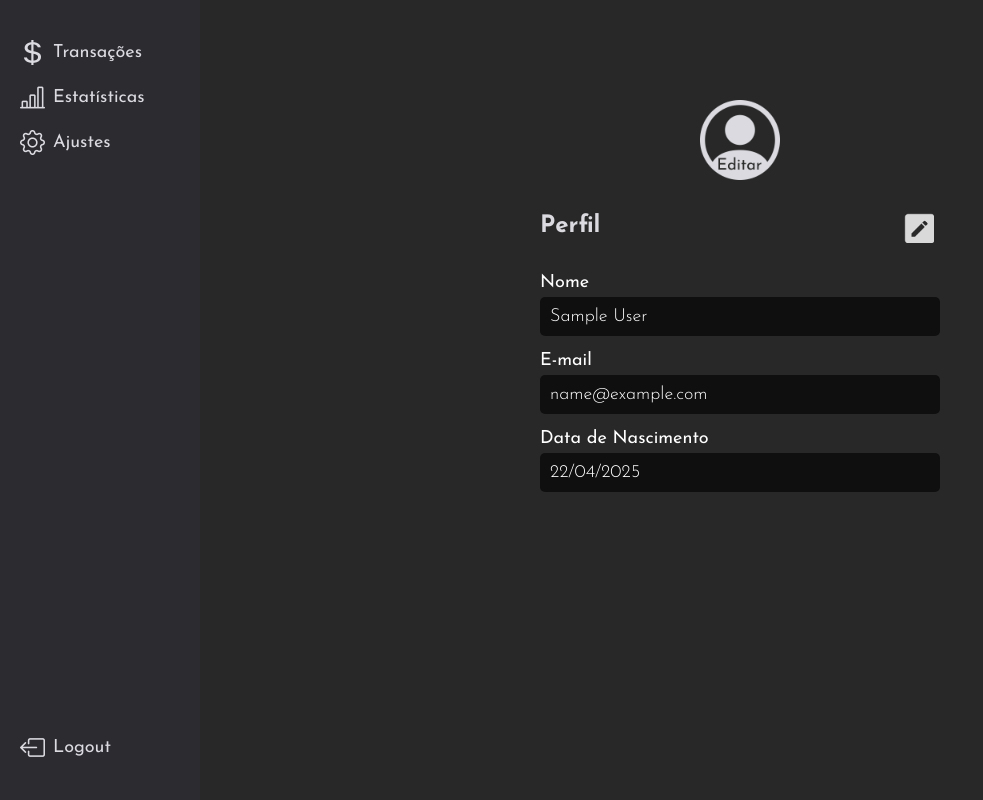
After one commit to Projeto-S204/moneywise, a Flask app: page /transactions/profile in a window 1280 px wide. The commit adds this page. Shown: the whole page, without its empty margins (0-983 px from the left). Run offline with Flask 3, Linux system fonts and the light colour scheme; the visitor is signed in with stand-in values (Sample User, id 1).

Commit message:
adicionando a tela de perfil e de editar perfil

```diff
--- a/app.py
+++ b/app.py
@@ -1,8 +1,9 @@
 from app import create_app
-from config import Config
-
+from config import Config,db
 
 app = create_app()
 
 if __name__ == "__main__":
+    with app.app_context():
+        db.create_all()
     app.run(debug=True, port=Config.find_available_port())
--- a/app/__init__.py
+++ b/app/__init__.py
@@ -18,4 +18,6 @@ def create_app():
     migrate.init_app(app, db)
     mail.init_app(app)
 
+    from app.users_authentication.models import User  # <-- Importa aqui!
+
     return app
--- a/app/transactions/routes.py
+++ b/app/transactions/routes.py
@@ -36,6 +36,10 @@ def transactions_page():
     transactions_filters=transactions_filters,
     category_colors=category_colors)
 
+@transactions.route('/profile', methods=['GET'])
+@login_required
+def profile_page():
+    return render_template('profile.html', user=current_user)
 
 @transactions.route('/create', methods=['GET', 'POST'])
 @login_required
--- /dev/null
+++ b/app/transactions/static/css/profile.css
@@ -0,0 +1,203 @@
+* {
+  font-family: "Josefin Sans", sans-serif;
+  box-sizing: border-box;
+}
+
+html,
+body {
+  margin: 0;
+  padding: 0;
+  height: 100%;
+}
+
+body {
+  background-color: #272827;
+  display: flex;
+  height: 100vh;
+}
+
+.container {
+  display: flex;
+  width: 100%;
+}
+
+.sidebar {
+  background-color: #2b2b30;
+  width: 200px;
+  padding: 20px;
+  position: fixed;
+  height: 100vh;
+  display: flex;
+  flex-direction: column;
+  justify-content: space-between;
+}
+
+.sidebar ul {
+  list-style: none;
+  padding: 0;
+  margin: 0;
+}
+
+.sidebar li {
+  display: flex;
+  align-items: center;
+  gap: 8px; /* Aumentado */
+  margin: 20px 0;
+  font-size: 18px;
+  cursor: pointer;
+  color: #dadae0;
+  text-decoration: none;
+}
+
+.sidebar a {
+  color: #dadae0;
+  text-decoration: none;
+}
+
+.sidebar img {
+  width: 25px;
+  height: 25px;
+  object-fit: contain;
+}
+
+.logout {
+  display: flex;
+  align-items: center;
+  gap: 8px;
+  font-size: 18px;
+  color: #dadae0;
+  cursor: pointer;
+  text-decoration: none;
+}
+
+.logout span {
+  color: #dadae0;
+  text-decoration: none;
+}
+
+.content {
+  flex-grow: 1;
+  margin-left: 200px; /* Espaço para a sidebar */
+  padding: 40px;
+  background-color: #272827;
+  display: flex;
+  flex-direction: column; /* Alinha os itens em coluna */
+  align-items: center; /* Alinha tudo no centro */
+  gap: 20px; /* Espaço entre os elementos */
+  margin-top: 60px;
+}
+
+h2 {
+  display: flex;
+  align-items: center;
+  gap: 10px;
+  color: #dadae0;
+  margin-top: 10px;
+  font-size: 24px;
+  align-items: flex-start;
+}
+
+.profile-pic {
+  text-align: center;
+}
+
+.profile-pic img {
+  width: 80px;
+  height: 80px;
+}
+
+.profile-pic p {
+  font-size: 14px;
+  color: #efa23b;
+  margin-top: 10px;
+  cursor: pointer;
+}
+
+.info {
+  max-width: 400px;
+  width: 100%;
+  display: flex;
+  flex-direction: column;
+  align-items: flex-start;
+}
+
+label {
+  display: block;
+  margin-top: 15px;
+  color: white;
+  font-size: 18px;
+}
+
+input {
+  width: 100%;
+  background-color: #0f0f10;
+  font-size: 18px;
+  font-weight: 300;
+  border: none;
+  padding: 10px;
+  color: white;
+  margin-top: 5px;
+  border-radius: 5px;
+}
+
+.profile-header {
+  display: flex;
+  justify-content: space-between;
+  align-items: center;
+  width: 100%;
+}
+
+#edit-btn {
+  background: none;
+  border: none;
+  cursor: pointer;
+  font-size: 18px;
+  margin-left: 10px;
+  color: #efa23b;
+}
+
+#edit-btn img {
+  width: 30px;
+  height: 30px;
+}
+
+#edit-btn:hover {
+  color: #ffffff;
+}
+
+.button-wrapper {
+  display: flex;
+  gap: 10px; /* Pequeno gap entre os botões */
+  margin-top: 20px;
+}
+
+.btn-salvar,
+.btn-cancelar {
+  background-color: transparent;
+  border: 2px solid;
+  height: 48px;
+  font-weight: 600;
+  transition: background-color 0.3s, color 0.3s;
+  border-radius: 6px;
+  width: 195px; /* Largura conforme o Figma */
+}
+
+.btn-salvar {
+  color: #7e9dca;
+  border-color: #7e9dca;
+}
+
+.btn-salvar:hover {
+  background-color: #7e9dca;
+  color: #000000;
+}
+
+.btn-cancelar {
+  color: #c3c3c3;
+  border-color: #c3c3c3;
+}
+
+.btn-cancelar:hover {
+  background-color: #c3c3c3;
+  color: #000000;
+}
--- /dev/null
+++ b/app/transactions/static/js/profile.js
@@ -0,0 +1,72 @@
+document.addEventListener("DOMContentLoaded", () => {
+  const editBtn = document.getElementById("edit-btn");
+  const inputs = document.querySelectorAll(".info input");
+  const title = document.querySelector("h2");
+
+  let originalValues = [];
+  let buttonWrapper = null;
+
+  // Botões de ação
+  const cancelBtn = document.createElement("button");
+  cancelBtn.textContent = "Cancelar";
+  cancelBtn.classList.add("btn-cancelar");
+
+  const saveBtn = document.createElement("button");
+  saveBtn.textContent = "Salvar";
+  saveBtn.classList.add("btn-salvar");
+
+  cancelBtn.addEventListener("click", () => {
+    title.firstChild.textContent = "Perfil";
+    inputs.forEach((input, i) => {
+      input.value = originalValues[i];
+      input.disabled = true;
+      input.style.backgroundColor = "#0F0F10";
+      input.style.color = "#FFFFFF";
+    });
+
+    buttonWrapper.remove();
+    buttonWrapper = null;
+    editBtn.style.display = "inline";
+  });
+
+  saveBtn.addEventListener("click", () => {
+    const [name, email, birthday] = [...inputs].map((input) => input.value);
+
+    // Envia os dados para a rota do servidor
+    fetch("/profile", {
+      method: "POST",
+      headers: {
+        "Content-Type": "application/json",
+      },
+      body: JSON.stringify({ name, email, birthday }),
+    })
+      .then((res) => res.json())
+      .then((data) => {
+        if (data.success) {
+          alert("Perfil atualizado com sucesso!");
+          cancelBtn.click();
+        } else {
+          alert("Erro ao atualizar perfil.");
+        }
+      });
+  });
+
+  editBtn.addEventListener("click", () => {
+    title.firstChild.textContent = "Editar Perfil";
+    editBtn.style.display = "none";
+
+    originalValues = Array.from(inputs).map((input) => input.value);
+    inputs.forEach((input) => {
+      input.disabled = false;
+      input.style.backgroundColor = "#D9D9D9";
+      input.style.color = "#000000";
+    });
+
+    buttonWrapper = document.createElement("div");
+    buttonWrapper.classList.add("button-wrapper");
+    buttonWrapper.appendChild(cancelBtn);
+    buttonWrapper.appendChild(saveBtn);
+
+    document.querySelector(".info").appendChild(buttonWrapper);
+  });
+});
--- /dev/null
+++ b/app/transactions/templates/profile.html
@@ -0,0 +1,99 @@
+<!DOCTYPE html>
+<html lang="pt-br">
+  <head>
+    <meta charset="UTF-8" />
+    <title>Perfil</title>
+    <link
+      rel="stylesheet"
+      href="{{ url_for('transactions.static', filename='css/profile.css') }}"
+    />
+    <script src="{{ url_for('transactions.static', filename='js/profile.js') }}"></script>
+    <link
+      href="https://fonts.googleapis.com/css2?family=Josefin+Sans:wght@300;400;700&display=swap"
+      rel="stylesheet"
+    />
+  </head>
+  <body>
+    <div class="container">
+      <div class="sidebar">
+        <div class="menu-topo">
+          <ul>
+            <li class="transactions-option-content">
+              <img
+                src="{{ url_for('transactions.static', filename='images/transacao.png') }}"
+                alt="Transações"
+              />
+              <a href="{{ url_for('transactions.transactions_page') }}"
+                >Transações</a
+              >
+            </li>
+            <li class="dashboards-option-content">
+              <img
+                src="{{ url_for('transactions.static', filename='images/estatistica.png') }}"
+                alt="Estatísticas"
+              />
+              <a href="#">Estatísticas</a>
+            </li>
+            <li class="settings-option-content">
+              <img
+                src="{{ url_for('transactions.static', filename='images/ajuste.png') }}"
+                alt="Ajustes"
+              />
+              <a href="#">Ajustes</a>
+            </li>
+          </ul>
+        </div>
+
+        <div class="menu-rodape">
+          <ul>
+            <li class="logout-option-content">
+              <img
+                src="{{ url_for('transactions.static', filename='images/sair.png') }}"
+                alt="Logout"
+              />
+              <a href="{{ url_for('users.logout') }}">Logout</a>
+            </li>
+          </ul>
+        </div>
+      </div>
+
+      <div class="content">
+        <div class="profile-pic">
+          {% if user.avatar %}
+          <img src="{{ user.avatar }}" alt="Avatar" />
+          {% else %}
+          <img
+            src="{{ url_for('transactions.static', filename='images/user.png') }}"
+            alt="Avatar"
+          />
+          {% endif %}
+        </div>
+
+        <div class="info">
+          <div class="profile-header">
+            <h2>Perfil</h2>
+            <button id="edit-btn">
+              <img
+                src="{{ url_for('transactions.static', filename='images/edit_button.png') }}"
+                alt="Editar"
+              />
+            </button>
+          </div>
+
+          <label>Nome</label>
+          <input type="text" value="{{ user.name }}" disabled />
+
+          <label>E-mail</label>
+          <input type="text" value="{{ user.email }}" disabled />
+
+          <label>Data de Nascimento</label>
+          <input
+            type="text"
+            value="{{ user.birthday.strftime('%d/%m/%Y') }}"
+            disabled
+          />
+        </div>
+      </div>
+    </div>
+  </body>
+</html>
--- a/app/users_authentication/routes.py
+++ b/app/users_authentication/routes.py
@@ -16,7 +16,7 @@ users = Blueprint(
     __name__,
     static_folder='static',
     template_folder='templates',
-    static_url_path='',
+    static_url_path='/useres/static',
 )
 
 
--- a/app/users_authentication/templates/signin_page.html
+++ b/app/users_authentication/templates/signin_page.html
@@ -3,14 +3,14 @@
   <head>
     <meta charset="UTF-8" />
     <meta name="viewport" content="width=device-width, initial-scale=1.0" />
-    <title>Login</title>
+    <title>Sing In</title>
     <link
       rel="stylesheet"
       href="https://maxcdn.bootstrapcdn.com/bootstrap/4.5.2/css/bootstrap.min.css"
     />
     <link
       rel="stylesheet"
-      href="{{ url_for('home.static', filename='css/singin_page.css') }}"
+      href="{{ url_for('users.static', filename='css/singin_page.css') }}"
     />
     <link
       href="https://fonts.googleapis.com/css2?family=Jomhuria&display=swap"
--- a/app/users_authentication/templates/signup_page.html
+++ b/app/users_authentication/templates/signup_page.html
@@ -3,14 +3,14 @@
   <head>
     <meta charset="UTF-8" />
     <meta name="viewport" content="width=device-width, initial-scale=1.0" />
-    <title>Registrar Conta</title>
+    <title>Sing Up</title>
     <link
       rel="stylesheet"
       href="https://maxcdn.bootstrapcdn.com/bootstrap/4.5.2/css/bootstrap.min.css"
     />
     <link
       rel="stylesheet"
-      href="{{ url_for('home.static', filename='css/singup_page.css') }}"
+      href="{{ url_for('users.static', filename='css/singup_page.css') }}"
     />
     <link
       href="https://fonts.googleapis.com/css2?family=Jomhuria&display=swap"
--- a/config.py
+++ b/config.py
@@ -25,13 +25,13 @@ class Config:
         "k\x8d-\xbd\xb9\x05\xeax\x92\xd9{H\xf0\x9c\xf9\xde\x91\xc6\xe6"
         "\xa8\x14\xf9\x89t"
     )
-    # Configurações de email para produção com Gmail
+
     MAIL_SERVER = 'smtp.gmail.com'
     MAIL_PORT = 587
     MAIL_USE_TLS = True
     MAIL_USE_SSL = False
-    MAIL_USERNAME = 'suportemw011@gmail.com'  # Coloque seu email
-    MAIL_PASSWORD = 'krofvxeymfmvsjwx'            # Coloque sua senha ou senha de app
+    MAIL_USERNAME = 'suportemw011@gmail.com'
+    MAIL_PASSWORD = 'krofvxeymfmvsjwx'
     MAIL_DEFAULT_SENDER = 'suportemw011@gmail.com'
 
     @staticmethod
```
Also changed, not shown: app/home/static/css/singin_page.css (deleted, +0 -82 lines), app/transactions/templates/transactions_list_page.html (+83 -46 lines), app/users_authentication/static/css/singin_page.css (+19 -7 lines), app/transactions/static/images/ajuste.png (added), app/transactions/static/images/edit_button.png (added), app/transactions/static/images/estatistica.png (added), app/transactions/static/images/sair.png (added), app/transactions/static/images/transacao.png (added), app/transactions/static/images/user.png (added), app/users_authentication/static/css/singup_page.css (renamed from app/home/static/css/singup_page.css).
